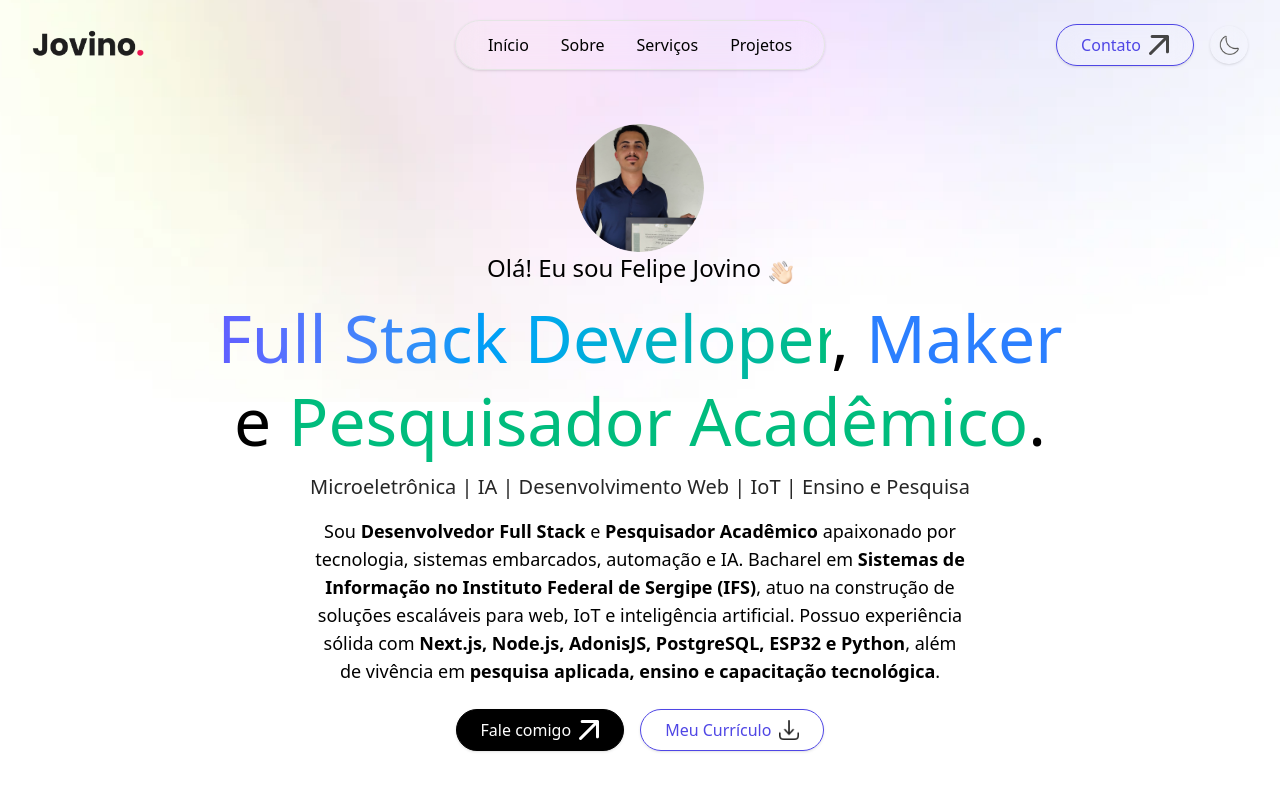
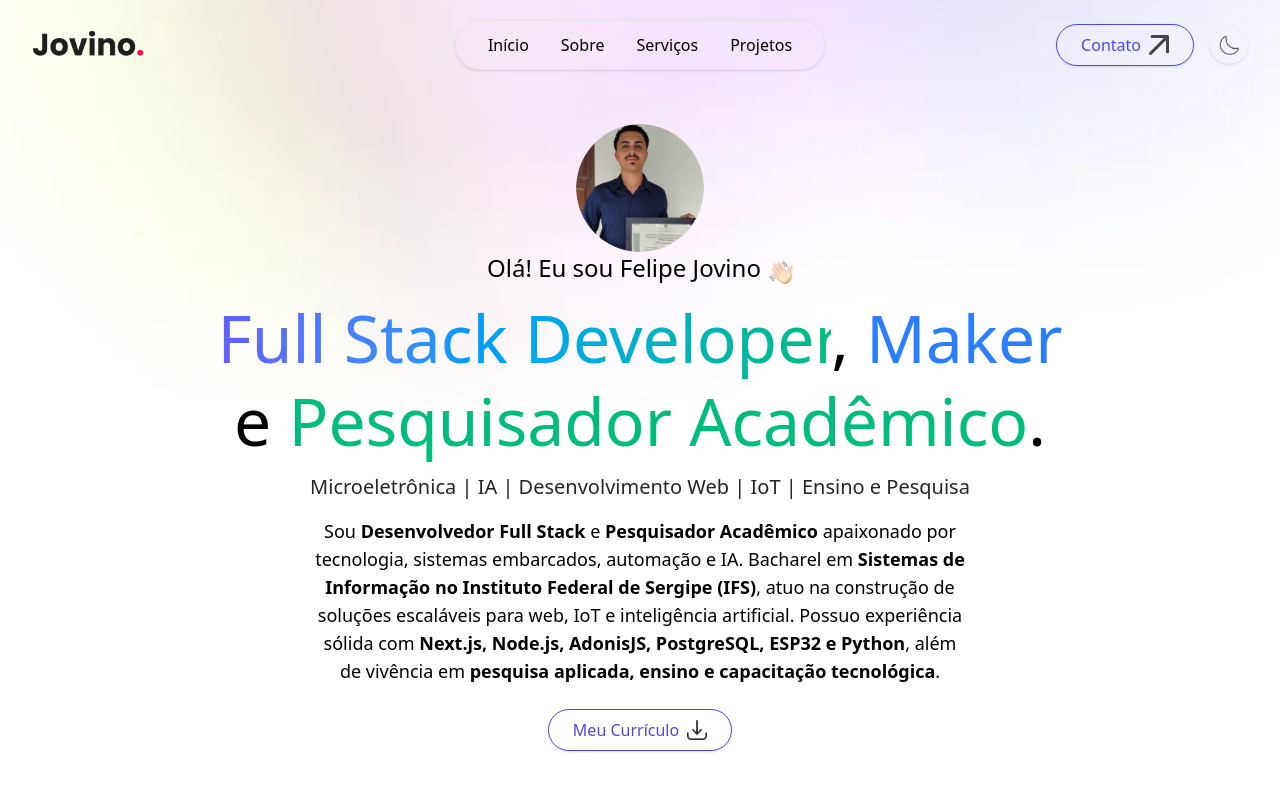
Before and after one commit to Jovinull/portfolio, a Next.js app: page / in a window 1280 px wide. Shown: the top 790 px of the page. Built offline with nearby package versions, Linux system fonts and the light colour scheme; a web font is replaced by a local one.

Commit message:
refactor: removendo o "Fale Comigo" pois já existe no Navbar

```diff
--- a/app/components/buttons/ActionButtons.tsx
+++ b/app/components/buttons/ActionButtons.tsx
@@ -9,14 +9,6 @@ const ActionButtons = () => {
 
   return (
     <div className="mt-6 flex flex-row items-center gap-4">
-      <BaseButton
-        href="#contact"
-        variant="primary"
-        icon={isDark ? assets.arrow_icon : assets.arrow_icon_dark}
-      >
-        Fale comigo
-      </BaseButton>
-
       <BaseButton
         href="/vitae.pdf"
         download
```
